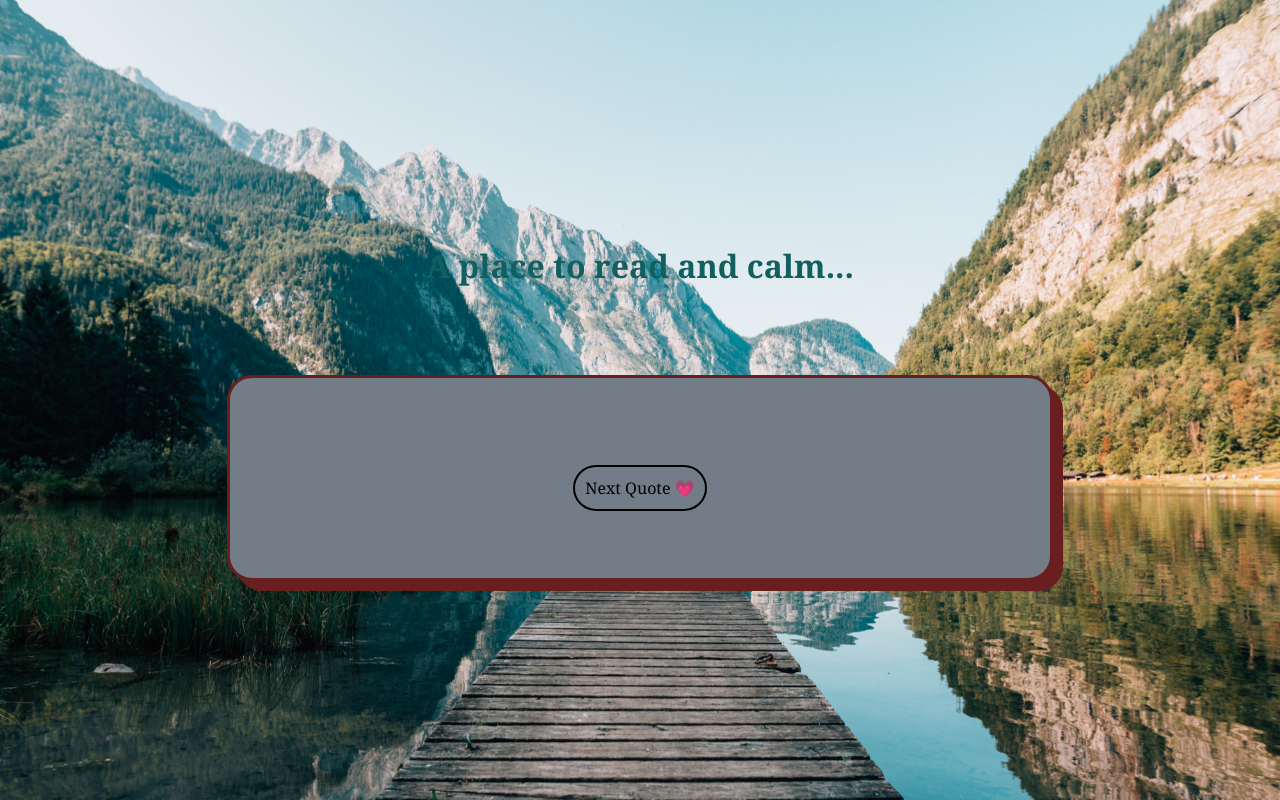
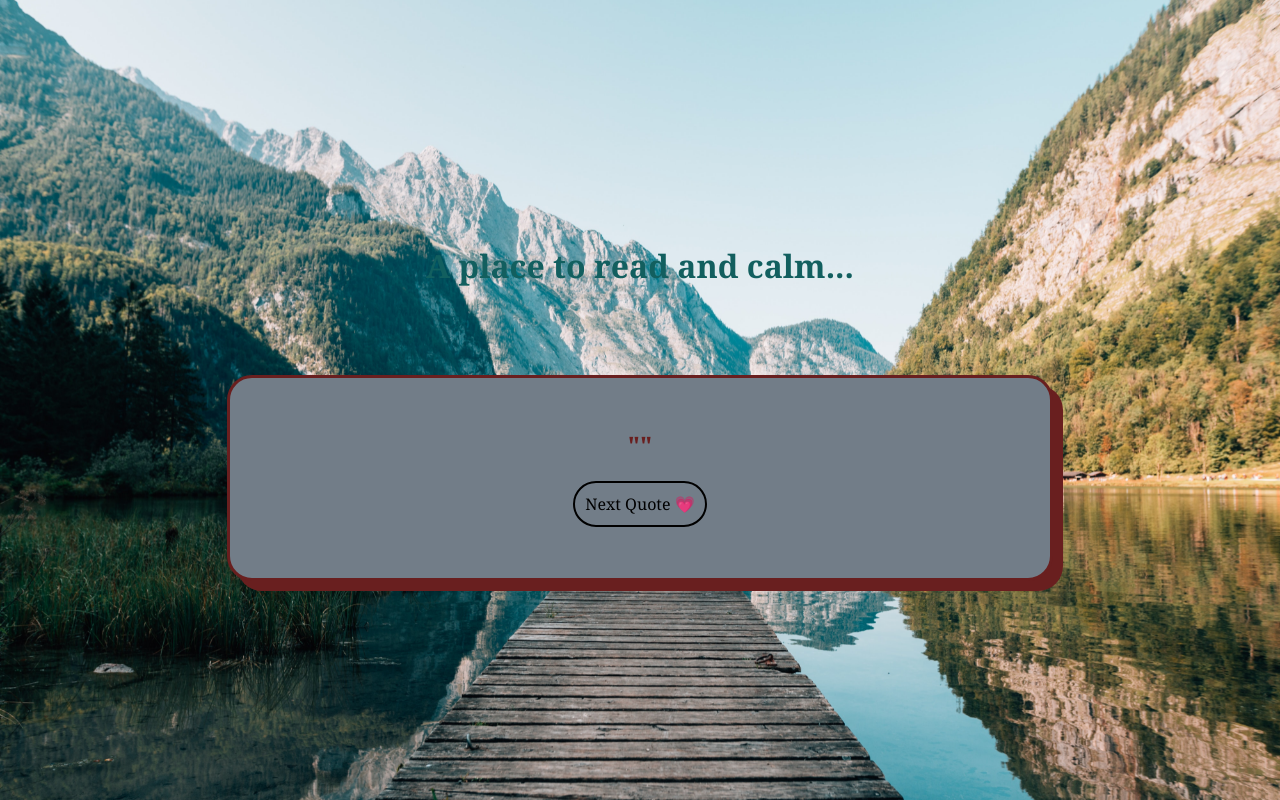
Before and after one commit to thiszsachin/random-quotes, a React (Create React App) app: page / in a window 1280 px wide. Built offline with nearby package versions, Linux system fonts and the light colour scheme; no server answers.

Commit message:
Update App.js

```diff
--- a/src/App.js
+++ b/src/App.js
@@ -20,7 +20,7 @@ function App() {
         <h1>A place to read and calm...</h1>
       </div>
       <div className="quote_box">
-        <h2>{quotes}</h2>
+        <h2>"{quotes}"</h2>
         <button onClick={fetchThoughts}>Next Quote &#128151; </button>
       </div>
     </div>
```
